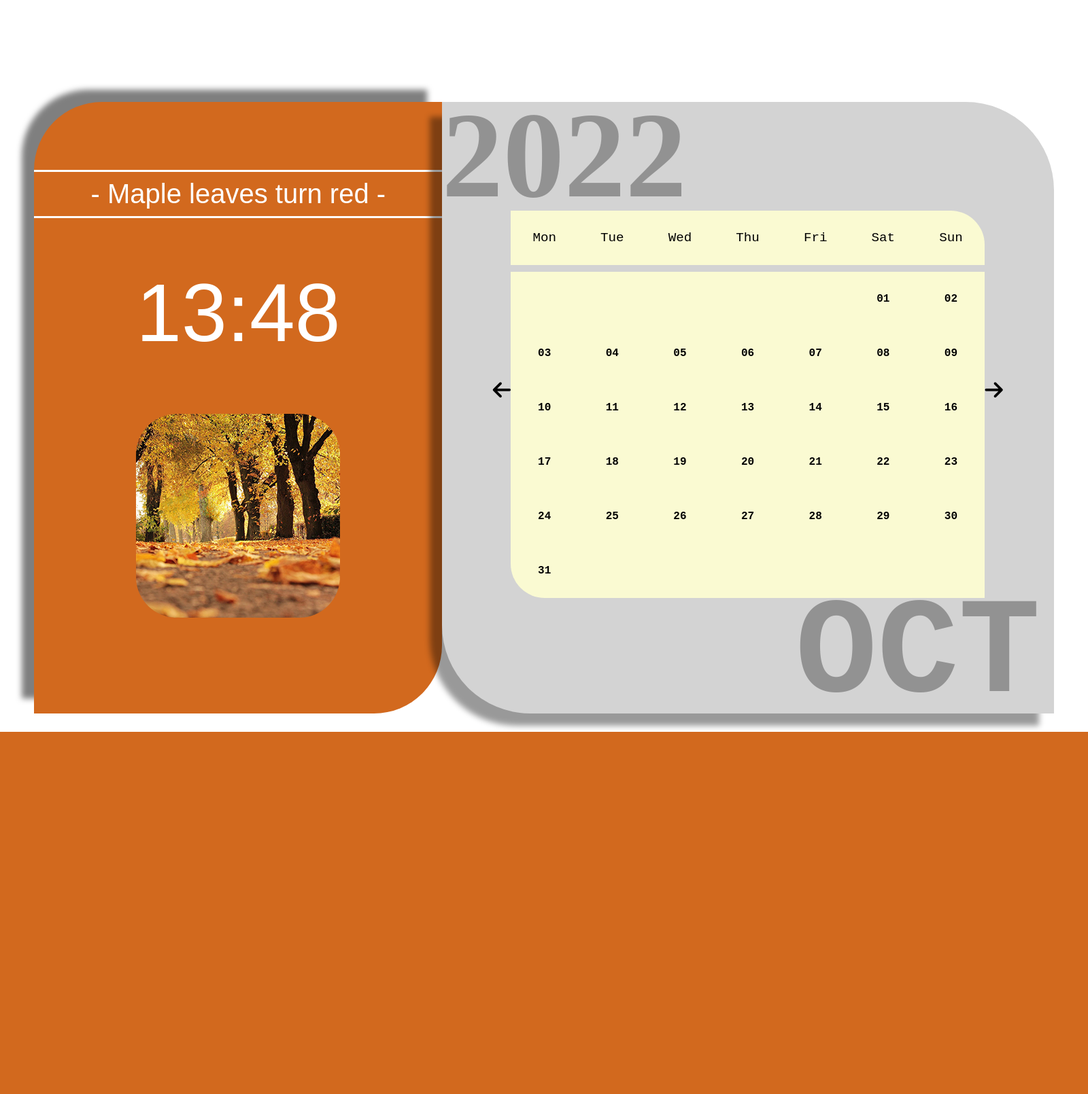
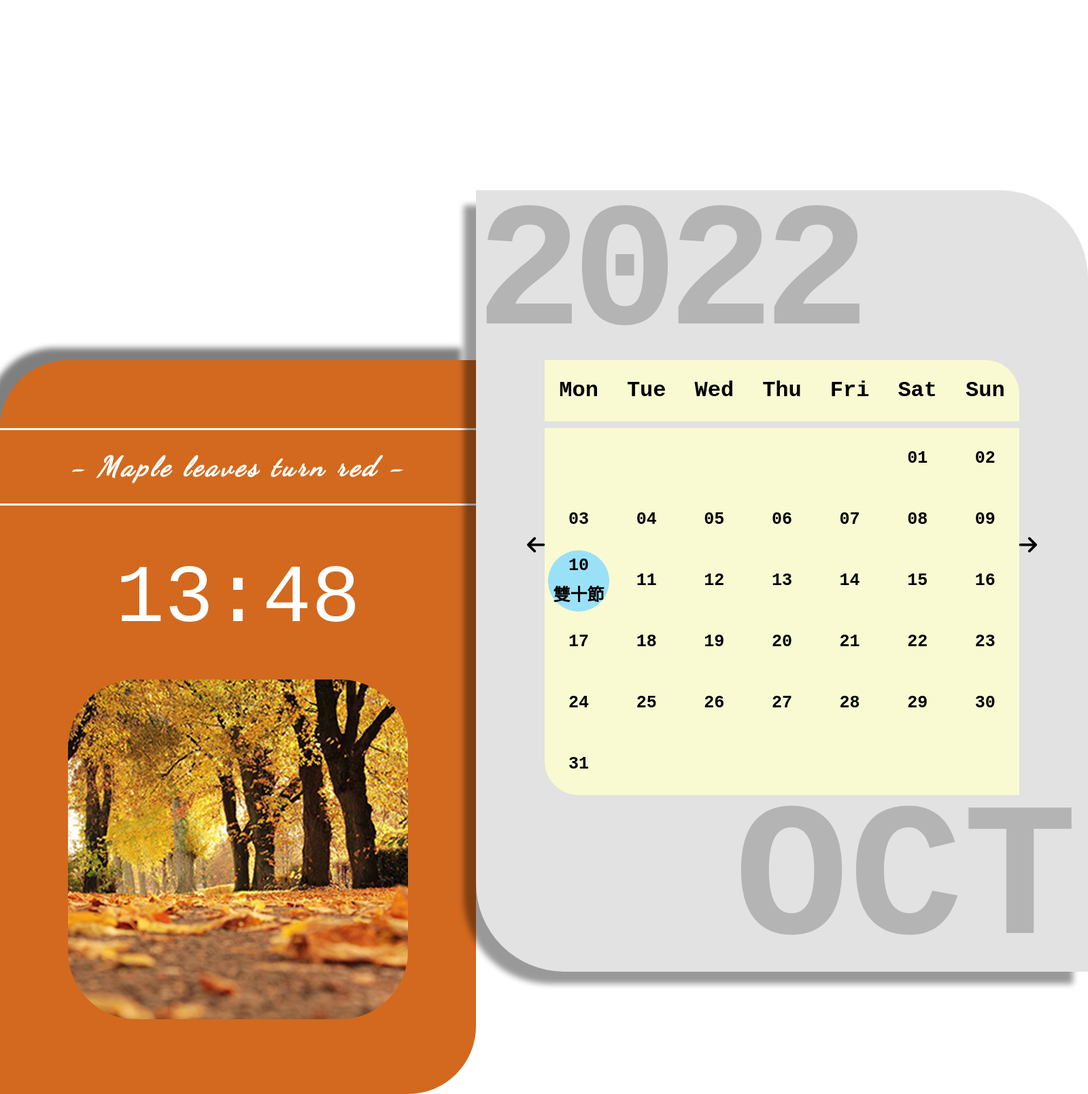
Before and after one commit to luchiahsuan/pra_school, a PHP site: page /calendar_copy.php?y=2022&m=10 in a window 1600 px wide. Shown: the whole page at 68% size. Before the commit the page ends 1077 px from the top, so only its background shows below. Run offline with PHP 8.4, Linux system fonts and the light colour scheme; some libraries are stand-ins or nearby versions.

Commit message:
更改季節圖與底色比例與字體字型細部修改

```diff
--- a/hw-calender/calendar_copy.php
+++ b/hw-calender/calendar_copy.php
@@ -9,6 +9,7 @@
     <script defer src="https://use.fontawesome.com/releases/v5.0.10/js/all.js" integrity="sha384-slN8GvtUJGnv6ca26v8EzVaR9DC58QEwsIk9q1QXdCU8Yu8ck/tL/5szYlBbqmS+" crossorigin="anonymous"></script>
     <link rel="stylesheet" href="https://cdnjs.cloudflare.com/ajax/libs/font-awesome/6.2.0/css/all.min.css" integrity="sha512-xh6O/CkQoPOWDdYTDqeRdPCVd1SpvCA9XXcUnZS2FmJNp1coAFzvtCN9BmamE+4aHK8yyUHUSCcJHgXloTyT2A==" crossorigin="anonymous" referrerpolicy="no-referrer" />
     <link rel="stylesheet" href="./css/style.css">
+    <link rel="stylesheet" type="text/css" href="https://fonts.googleapis.com/css?family=Dancing+Script">
 </head>
 <table>
 
@@ -25,7 +26,16 @@
         $month = (isset($_GET['m'])) ? $_GET['m'] : date("m");
         $year = (isset($_GET['y'])) ? $_GET['y'] : date("Y");
         $holiday = [
-            '2023-05-09' => "B-day"
+            $year . '-01-01' => "元旦",
+            $year . '-02-28' => "紀念日",
+            $year . '-04-01' => "愚人節",
+            $year . '-04-04' => "兒童節",
+            $year . '-04-05' => "清明節",
+            $year . '-06-03' => "端午節",
+            $year . '-09-15' => "中秋節",
+            $year . '-10-10' => "雙十節",
+            $year . '-12-25' => "聖誕節",
+
         ];
 
 
@@ -72,15 +82,7 @@
         ?>
 
         <div class="month">
-            <!-- <div class="hyear"> -->
-            <!-- <div class="month-l1"> -->
-            <!-- What’s the time?
-
-                <div class="l-now"><?= $now; ?></div>
-                <div class="l-month"><?= $month; ?></div>
-                <div class="l-day"><?= date("d") ?></div> -->
             <?php
-
 
             if ($month >= 2 && $month <= 4) {
                 echo "<div class='sp'>
@@ -90,7 +92,7 @@
                 </div>";
             } else if ($month >= 5 && $month <= 7) {
                 echo "<div class='sum'>
-                <div class='word'>- It's SUMMER time -</div>
+                <div class='word'>- It's Summer time -</div>
                 <div class='l-now'>" . $now . "</div>
                 <div class='img'><img src='./image/sum.jpg' alt='sum'></div>
                 </div>";
--- a/hw-calender/css/style.css
+++ b/hw-calender/css/style.css
@@ -1,6 +1,8 @@
 * {
     box-sizing: border-box;
     margin: 0 auto;
+    font-family: 'Courier New', Courier, monospace;
+
 }
 
 
@@ -8,29 +10,35 @@
     display: flex;
     margin: 0 auto;
     flex-direction: row;
-    width: 1500px;
+    width: 1600px;
     height: 900px;
-    margin-top: 150px;
+    margin-top: 530px;
 }
 
+/* 四季文字 */
 .word {
     margin-top: 100px;
     font-size: 40px;
     border-style: solid none solid none;
-    padding: 10px 0 10px 0;
-
+    padding: 30px 0 30px 0;
+    font-style: italic;
+    font-family: Dancing Script;
+    letter-spacing: 5px;
+    font-weight: bold;
 }
 
+/* 四季底 */
 .sp,
 .sum,
 .aut,
 .win {
     border-radius: 100px 0 100px 0;
-    flex-basis: 600px;
+    flex-basis: 700px;
     box-shadow: -20px -20px 8px -2px rgba(0, 0, 0, 0.5);
     text-align: center;
     color: white;
     font-family: Arial, Helvetica, sans-serif;
+    margin-bottom: -180px;
 }
 
 
@@ -50,7 +58,7 @@
 
 .win {
     color: white;
-    background-color: #4F9D9D;
+    background-color: #326b6b;
 }
 
 .l-now {
@@ -60,40 +68,39 @@
 
 .img>img {
     border-radius: 20%;
-    margin-top: 80px;
+    margin-top: 50px;
 }
 
 .month-r {
     border-radius: 0 130px 0 130px;
     flex-basis: 900px;
-    margin-left: -1px;
-    background-color: lightgray;
+    background-color: rgb(226, 226, 226);
     box-shadow: -20px 20px 8px -2px rgba(0, 0, 0, 0.4);
     position: relative;
+    margin-top: -250px;
 }
 
-/* .prenext-m {
-    margin: 0 auto;
-    margin-top: 55px;
-} */
 /* 右上年 */
 .prenext-y {
-    font-size: 90px;
-    opacity: 0.3;
+    font-size: 130px;
+    opacity: 0.2;
     position: absolute;
-    margin-top: -25px;
+    margin-top: -20px;
+    letter-spacing: -15px;
+
 }
+
 /* 右下月英文 */
 .prenext-m1 {
     width: 300px;
     display: inline-block;
-    font-size: 100px;
-    opacity: 0.3;
+    font-size: 140px;
+    opacity: 0.2;
     margin-top: -30px;
-    margin-left: 520px;
+    margin-left: 380px;
     text-align: right;
-    font-family: 'Courier New', Courier, monospace;
 }
+
 /* 整個周+天 */
 .prenext-h {
     display: flex;
@@ -101,8 +108,10 @@
     justify-content: space-between;
     width: 750px;
     text-align: center;
+    margin-top: 100px;
 
 }
+
 /* 上下月箭頭 */
 .prenext-ar1,
 .prenext-ar2 {
@@ -122,16 +131,14 @@
 .week,
 .day {
     display: inline-block;
-
-    height: 80px;
-    line-height: 80px;
-    font-family: 'Courier New', Courier, monospace;
+    height: 90px;
+    line-height: 90px;
 
 }
 
 .holiday {
-    height: 80px;
-    line-height: 40px;
+    height: 90px;
+    line-height: 45px;
     width: 90px;
 }
 
@@ -140,19 +147,22 @@
     display: flex;
     flex-wrap: wrap;
     margin: 0 auto;
-    margin-top: 160px;
+    margin-top: 150px;
     background-color: lightgoldenrodyellow;
     border-radius: 0 50px 0 0;
-    font-size: larger;
 
 }
 
 /* 星期幾單天 */
 .date {
     width: 80px;
+    font-size: 32px;
+    font-weight: bold;
 }
 
 .holiday {
+    font-size: 25px;
+    font-weight: bold;
     border-radius: 55px;
     background-color: rgb(154, 225, 247);
 }
@@ -178,4 +188,5 @@
 .day {
     font-weight: bold;
     width: 90px;
+    font-size: 25px;
 }
```
Also changed, not shown: hw-calender/image/aut.jpg, hw-calender/image/sp.jpg, hw-calender/image/sum.jpg, hw-calender/image/win.jpg.
